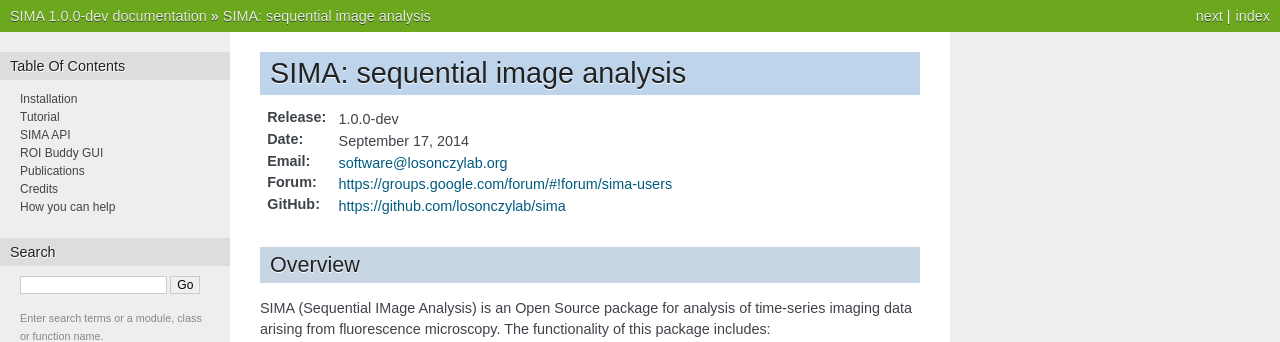
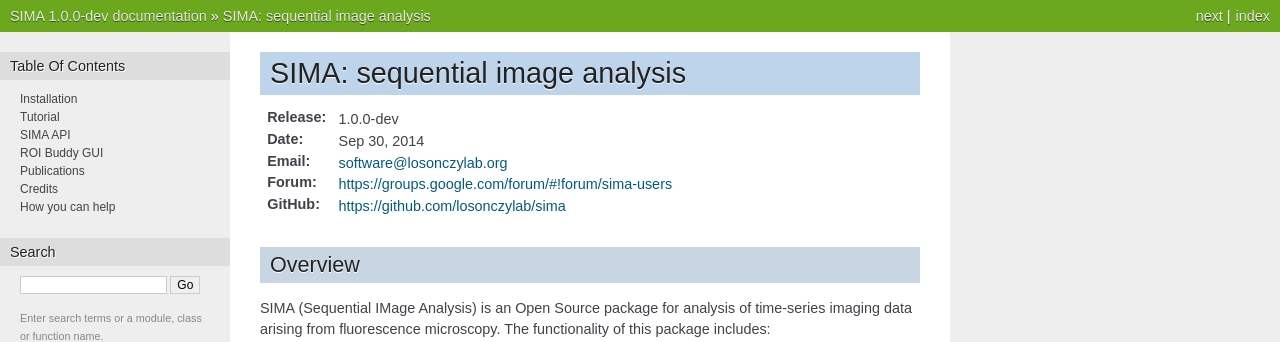
Before and after one commit to losonczylab/sima, a Sphinx documentation site: the page built from doc/source/index.rst, in a window 1280 px wide. Shown: the top 342 px of the page. Built offline with Sphinx 7.4.7, drawn with Linux system fonts in a browser that asks for light colours.

Commit message:
Doc fix after merge.

```diff
--- a/doc/source/index.rst
+++ b/doc/source/index.rst
@@ -2,7 +2,7 @@
 ===============================
 
 :Release: |release|
-:Date: September 17, 2014
+:Date: |today|
 :Email: software@losonczylab.org
 :Forum: https://groups.google.com/forum/#!forum/sima-users
 :GitHub: https://github.com/losonczylab/sima
```
